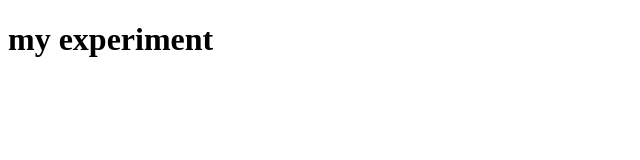
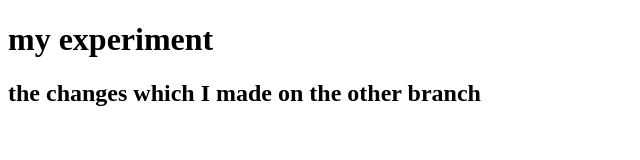
Before and after one commit to vishaldewani206/experiment, a plain HTML site: page index.html in a window 1280 px wide. Shown: the whole page, without its empty margins (0-640 px from the left). Drawn offline with Linux system fonts and the light colour scheme.

Commit message:
experiment with branching

```diff
--- a/index.html
+++ b/index.html
@@ -8,5 +8,6 @@
   </head>
   <body>
     <h1>my experiment</h1>
+    <h2>the changes which I made on the other branch</h2>
   </body>
 </html>
```
